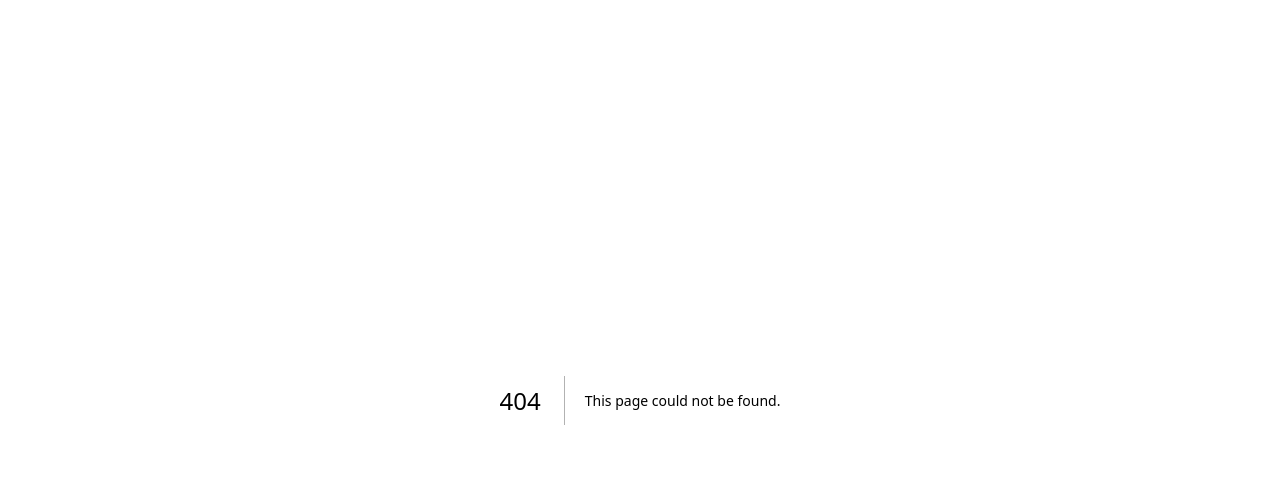
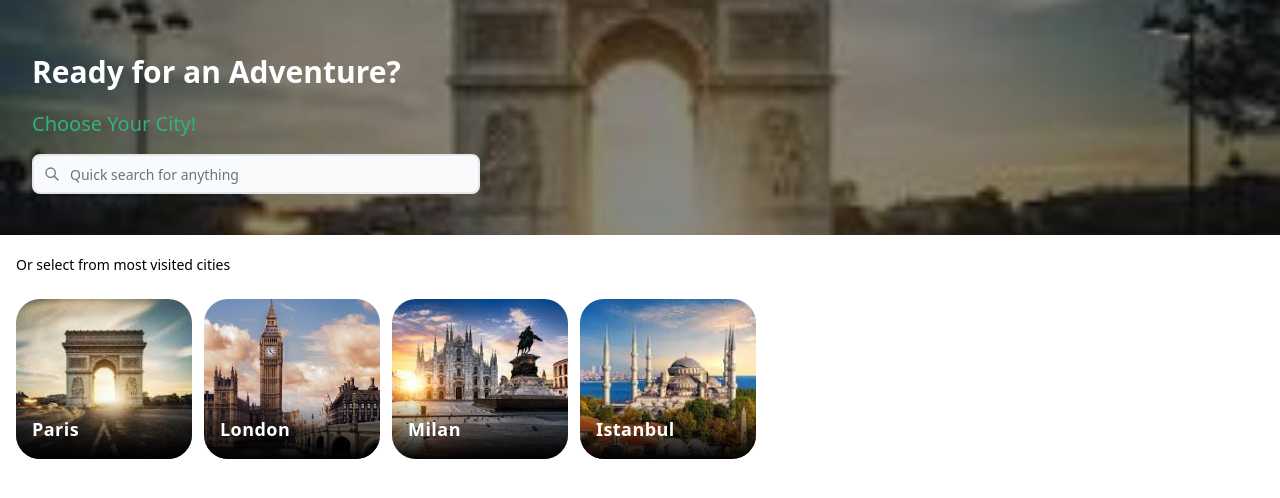
Before and after one commit to rahabonyani/travel-ai, a Next.js app: page /itinerary/select-city in a window 1280 px wide. Before the commit this address had no page. Shown: the top 498 px of the page. Built offline with nearby package versions, Linux system fonts and the light colour scheme.

Commit message:
create itinerary routes

```diff
--- /dev/null
+++ b/src/app/itinerary/budget/page.tsx
@@ -0,0 +1,3 @@
+export default function BudgetPage() {
+  return <div>step 1</div>;
+}
--- /dev/null
+++ b/src/app/itinerary/duration/page.tsx
@@ -0,0 +1,3 @@
+export default function DurationPage() {
+  return <div>step 2</div>;
+}
--- /dev/null
+++ b/src/app/itinerary/preferences/page.tsx
@@ -0,0 +1,3 @@
+export default function PreferencesPage() {
+  return <div>step 4</div>;
+}
--- /dev/null
+++ b/src/app/itinerary/result/page.tsx
@@ -0,0 +1,3 @@
+export default function ResultPage() {
+  return <div>step 5</div>;
+}
--- /dev/null
+++ b/src/app/itinerary/select-city/page.tsx
@@ -0,0 +1,44 @@
+import SearchInput from "@/components/atoms/input";
+import LocationBox from "@/components/molecules/locationBox";
+import Image from "next/image";
+
+export default function SelectCityPage() {
+  return (
+    <section className="">
+      <div className="relative pt-[49px] pb-[41px] px-8 before:absolute before:bg-neutral-900 before:w-full before:h-full before:top-0 before:left-0 before:z-10 before:opacity-50">
+        <Image
+          alt="Paris"
+          className="absolute z-0 object-cover"
+          src={"/paris.jpg"}
+          fill
+        />
+        <div className=" relative z-20 pb-4">
+          <h1 className="text-3xl font-semibold leading-[150%] pb-4 !text-white">
+            Ready for an Adventure?
+          </h1>
+          <h2 className="text-xl text-green-500 font-medium">
+            Choose Your City!
+          </h2>
+        </div>
+        <div className="relative overflow-hidden z-20">
+          <SearchInput />
+        </div>
+      </div>
+      <div className="pt-5 p-4">
+        <h5 className="text-start text-sm pb-6">
+          Or select from most visited cities
+        </h5>
+        <div className="flex flex-row flex-wrap gap-3">
+          <LocationBox slug="/paris" image={"/paris.jpg"} title="Paris" />
+          <LocationBox slug="/london" image={"/london.jpg"} title="London" />
+          <LocationBox slug="/milan" image={"/milan.jpg"} title="Milan" />
+          <LocationBox
+            slug="/istanbul"
+            image={"/istanbul.jpg"}
+            title="Istanbul"
+          />
+        </div>
+      </div>
+    </section>
+  );
+}
--- a/src/app/page.tsx
+++ b/src/app/page.tsx
@@ -1,49 +1,3 @@
-import SearchInput from "@/components/atoms/input";
-import StepsPagesLayout from "@/components/layouts/steps";
-import LocationBox from "@/components/molecules/locationBox";
-import { IconSearch } from "@tabler/icons-react";
-import Image from "next/image";
-
-
 export default function Home() {
-  return (
-    <StepsPagesLayout step={1}>
-      <section className="">
-        <div className="relative pt-[49px] pb-[41px] px-8 before:absolute before:bg-neutral-900 before:w-full before:h-full before:top-0 before:left-0 before:z-10 before:opacity-50">
-          <Image
-            alt="Paris"
-            className="absolute z-0 object-cover"
-            src={"/paris.jpg"}
-            fill
-          />
-          <div className=" relative z-20 pb-4">
-            <h1 className="text-3xl font-semibold leading-[150%] pb-4 !text-white">
-              Ready for an Adventure?
-            </h1>
-            <h2 className="text-xl text-green-500 font-medium">
-              Choose Your City!
-            </h2>
-          </div>
-          <div className="relative overflow-hidden z-20">
-            <SearchInput />
-          </div>
-        </div>
-        <div className="pt-5 p-4">
-          <h5 className="text-start text-sm pb-6">
-            Or select from most visited cities
-          </h5>
-          <div className="flex flex-row flex-wrap gap-3">
-            <LocationBox slug="/paris" image={"/paris.jpg"} title="Paris" />
-            <LocationBox slug="/london" image={"/london.jpg"} title="London" />
-            <LocationBox slug="/milan" image={"/milan.jpg"} title="Milan" />
-            <LocationBox
-              slug="/istanbul"
-              image={"/istanbul.jpg"}
-              title="Istanbul"
-            />
-          </div>
-        </div>
-      </section>
-    </StepsPagesLayout>
-  );
+  return <div>Landing</div>;
 }
```
